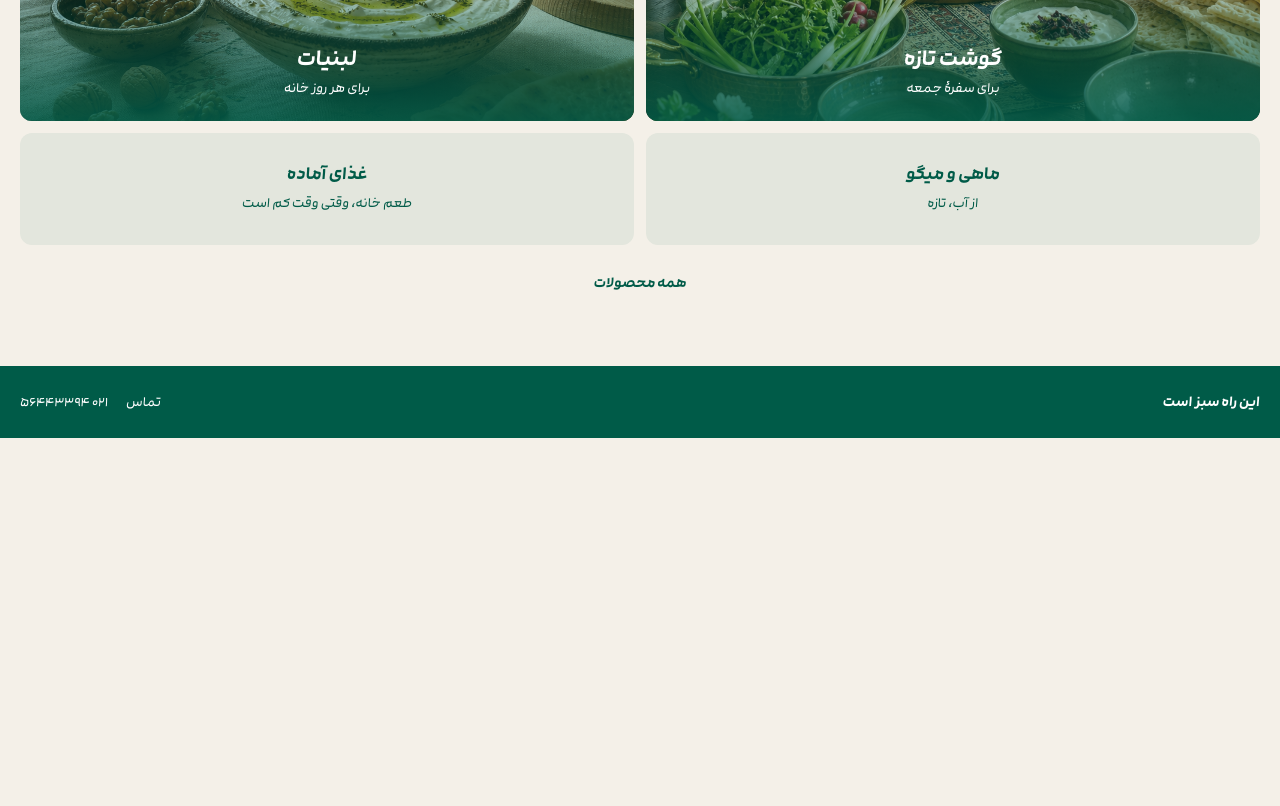
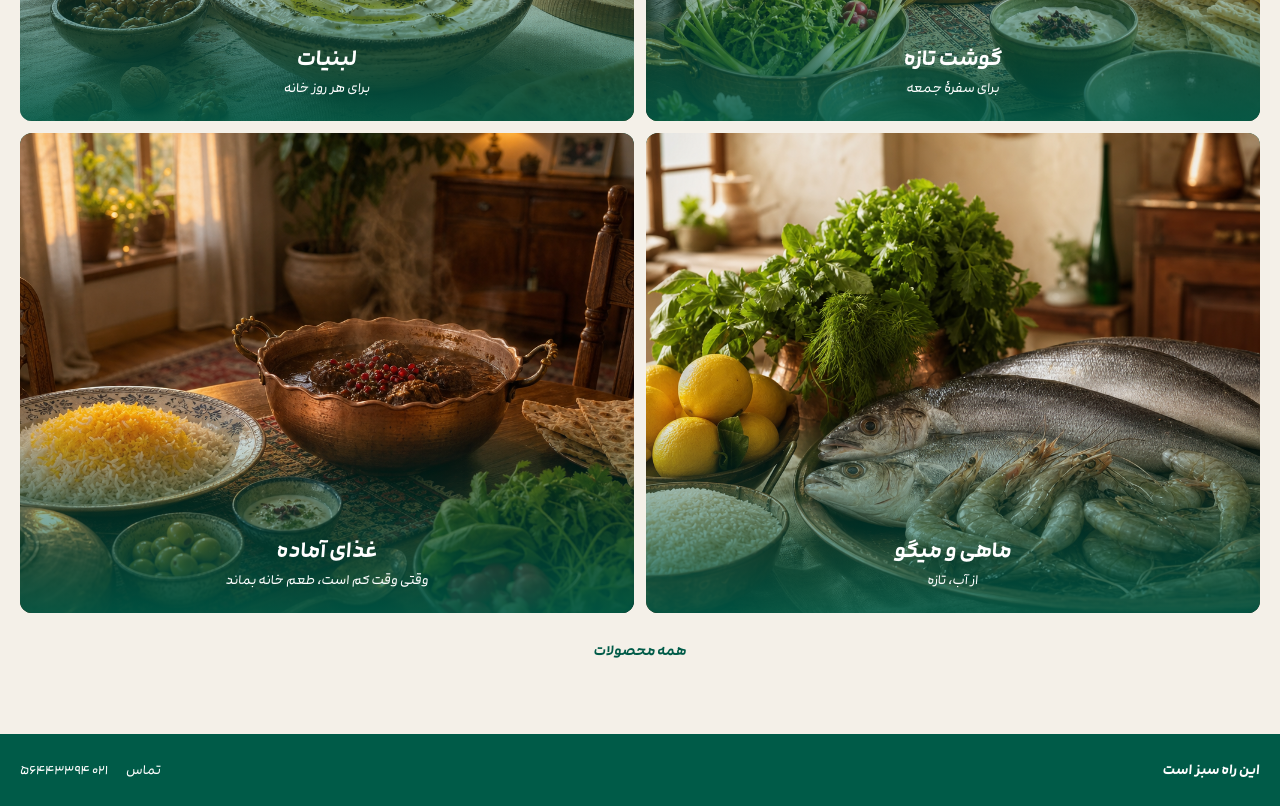
Before and after one commit to nazaninabaspoor/mardekuhestan, a Next.js app in the folder frontend/: page / in a window 1280 px wide. Shown: the part 1220-2026 px from the top of the page. Before the commit the page ends 1658 px from the top, so only its background shows below. Built offline with nearby package versions, Linux system fonts and the light colour scheme.

Commit message:
fgbjfkbhuhgerughyuerghery

```diff
--- a/frontend/app/globals.css
+++ b/frontend/app/globals.css
@@ -738,8 +738,7 @@ img {
   transform: scale(1.03);
 }
 
-.for-home-door:focus-visible,
-.for-home-path:focus-visible {
+.for-home-door:focus-visible {
   outline: 2px solid var(--green);
   outline-offset: 3px;
 }
@@ -784,43 +783,6 @@ img {
   line-height: 1.6;
 }
 
-.for-home-paths {
-  display: grid;
-  grid-template-columns: 1fr;
-  gap: 12px;
-  margin-top: 12px;
-}
-
-.for-home-path {
-  display: flex;
-  flex-direction: column;
-  align-items: center;
-  justify-content: center;
-  gap: 6px;
-  min-height: 112px;
-  padding: 24px 20px;
-  border-radius: var(--radius);
-  background: color-mix(in srgb, var(--green) 7%, var(--cream));
-  text-align: center;
-}
-
-.for-home-path:hover,
-.for-home-path:focus-visible {
-  background: color-mix(in srgb, var(--green) 12%, var(--cream));
-}
-
-.for-home-path-label {
-  font-size: 16px;
-  font-weight: 700;
-  line-height: 1.4;
-}
-
-.for-home-path-line {
-  font-size: 13px;
-  font-weight: 400;
-  line-height: 1.7;
-}
-
 .for-home-more {
   margin: 28px 0 0;
   text-align: center;
@@ -835,8 +797,7 @@ img {
 }
 
 @media (min-width: 900px) {
-  .for-home-doors,
-  .for-home-paths {
+  .for-home-doors {
     grid-template-columns: 1fr 1fr;
   }
 
--- a/frontend/components/for-home-section.tsx
+++ b/frontend/components/for-home-section.tsx
@@ -2,7 +2,7 @@ import Image from "next/image";
 import Link from "next/link";
 
 import { PeakMark } from "@/components/brand-marks";
-import { homeDoors, homePaths } from "@/lib/brand";
+import { homeDoors } from "@/lib/brand";
 
 export function ForHomeSection() {
   return (
@@ -32,15 +32,6 @@ export function ForHomeSection() {
           ))}
         </nav>
 
-        <nav className="for-home-paths" aria-label="دسته‌های دیگر">
-          {homePaths.map((item) => (
-            <Link key={item.href} href={item.href} className="for-home-path">
-              <span className="for-home-path-label">{item.label}</span>
-              <span className="for-home-path-line">{item.line}</span>
-            </Link>
-          ))}
-        </nav>
-
         <p className="for-home-more">
           <Link href="/products">همه محصولات</Link>
         </p>
--- a/frontend/lib/brand.ts
+++ b/frontend/lib/brand.ts
@@ -58,17 +58,20 @@ export const homeDoors = [
     alt: "صبحانه خانه با لبنیات مرد کوهستان",
     position: "center 52%",
   },
-] as const;
-
-export const homePaths = [
   {
     href: "/products?cat=seafood",
     label: "ماهی و میگو",
     line: "از آب، تازه",
+    image: "/brand/mahi.png",
+    alt: "ماهی و میگوی تازه برای خانه",
+    position: "center 50%",
   },
   {
     href: "/products?cat=ready",
     label: "غذای آماده",
-    line: "طعم خانه، وقتی وقت کم است",
+    line: "وقتی وقت کم است، طعم خانه بماند",
+    image: "/brand/akhary.png",
+    alt: "غذای آماده خانگی مرد کوهستان",
+    position: "center 58%",
   },
 ] as const;
```
Also changed, not shown: frontend/public/brand/akhary.png (added), frontend/public/brand/mahi.png (added).
